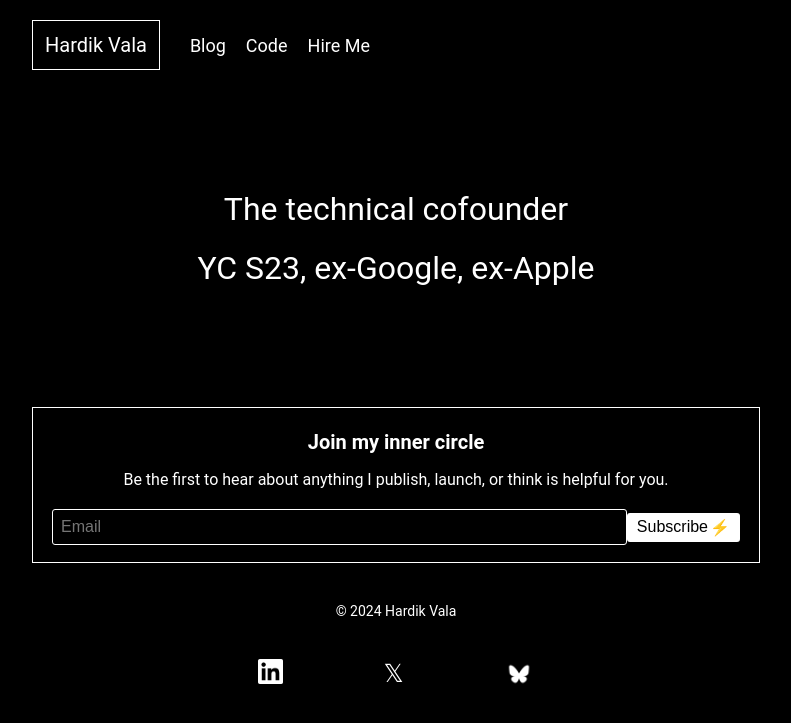
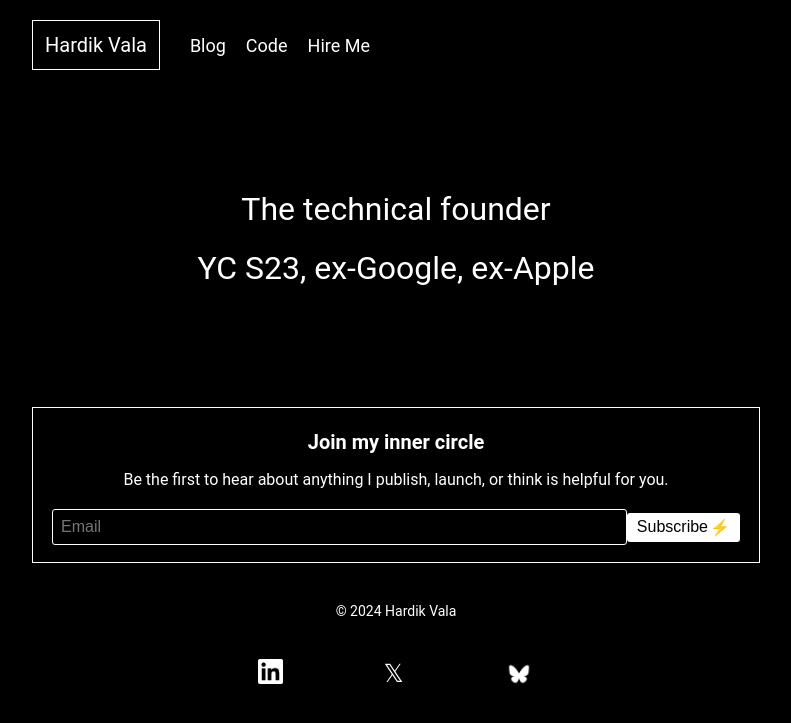
Before and after one commit to hardik-vala/hardik-vala, a Jekyll site: the page built from index.html, in a window 1280 px wide. Shown: the top 723 px of the page, without its empty margins (244-1035 px from the left). Built offline with Jekyll 4.4.1, drawn with Linux system fonts in a browser that asks for light colours.

Commit message:
"cofounder" -> "founder"

```diff
--- a/index.html
+++ b/index.html
@@ -4,7 +4,7 @@ title: Home
 ---
 
 <div class="bio">
-  <h1>The technical cofounder</h1>
+  <h1>The technical founder</h1>
   <h1>YC S23, ex-Google, ex-Apple</h1>
 </div>
 <!-- <div class="the-technical-cofounder-feed-container">
```
